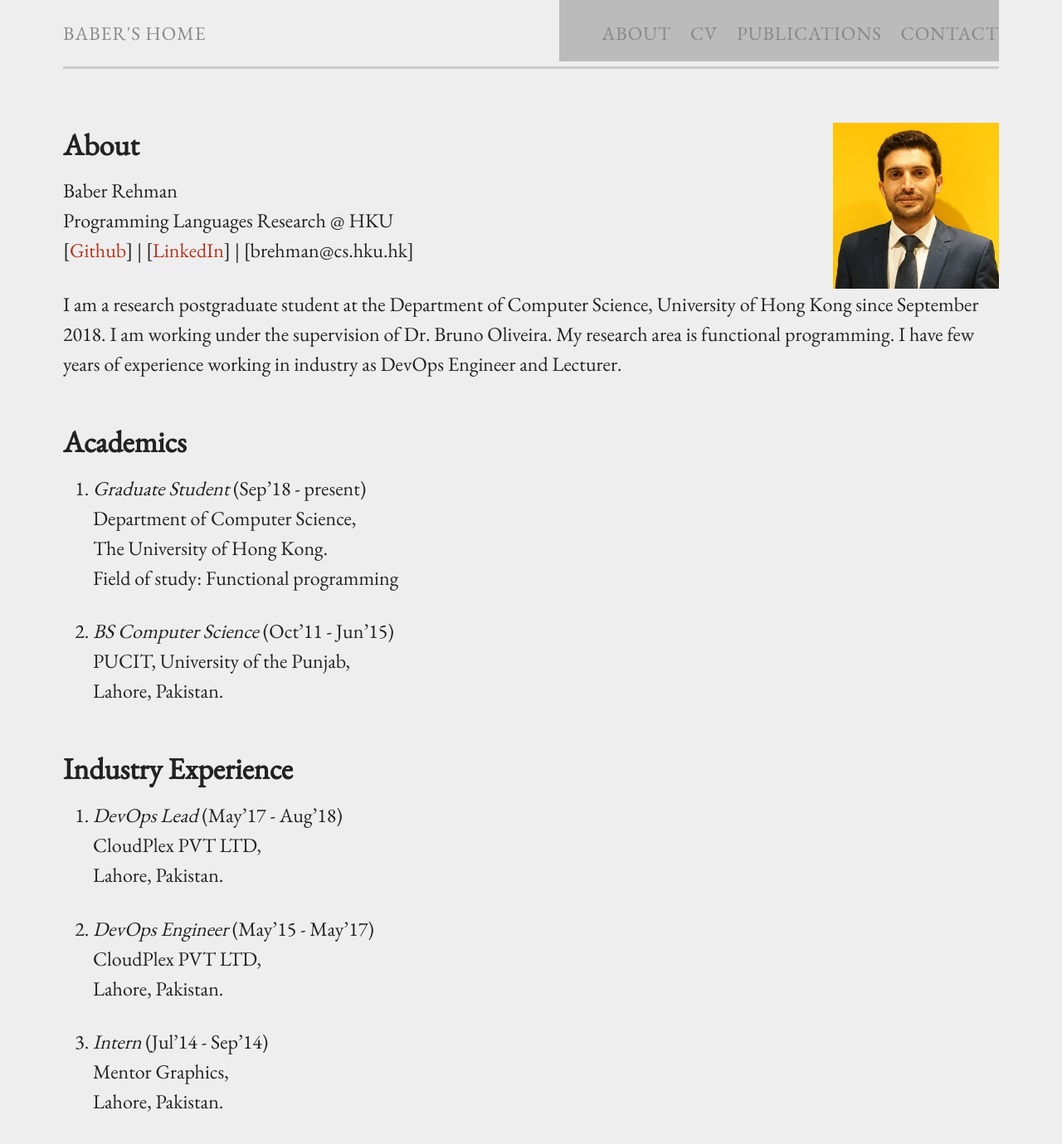
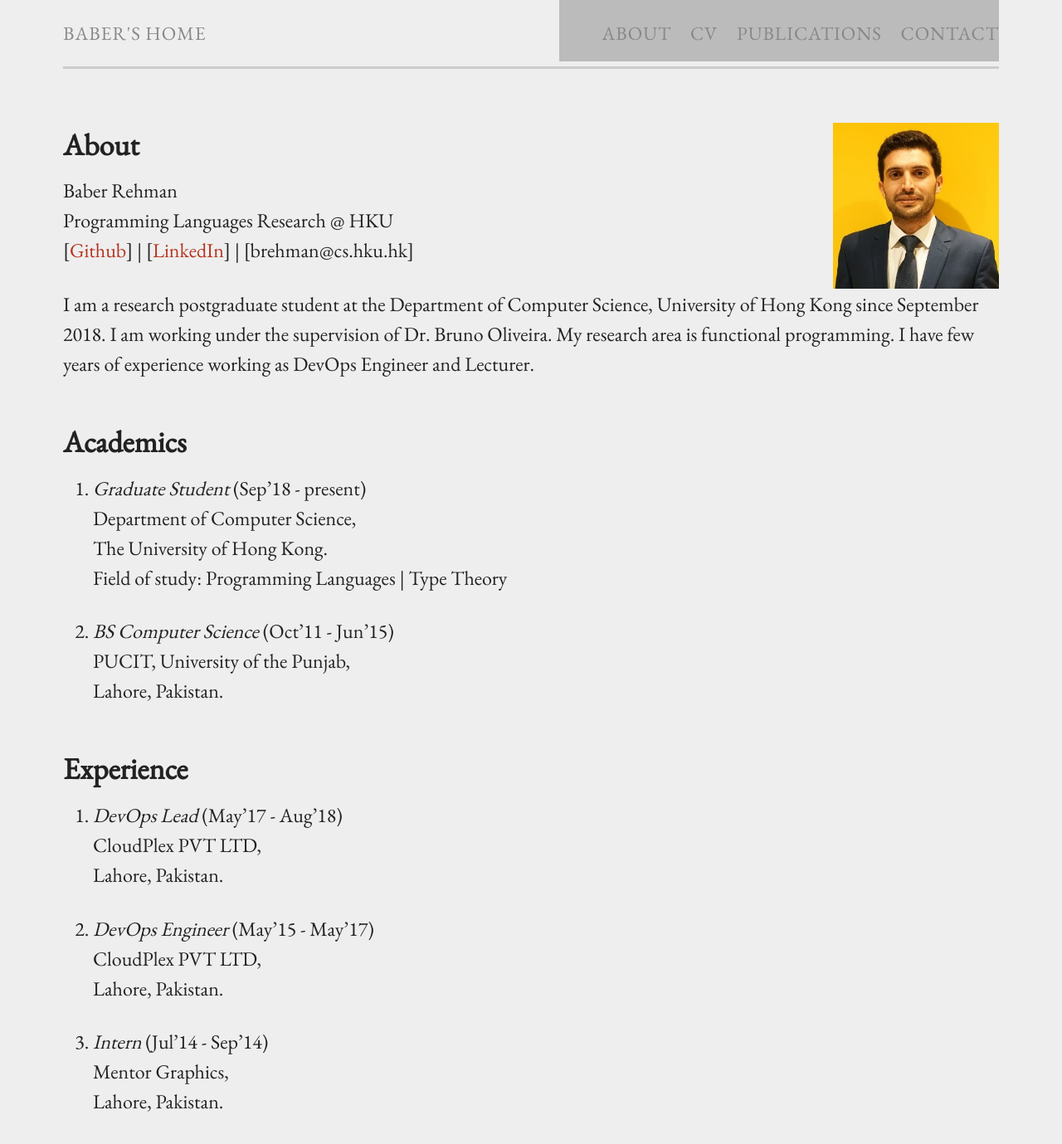
Before and after one commit to baberrehman/baberrehman.github.io, a Jekyll site: the page built from index.md, in a window 1280 px wide and 1400 px high. Shown: the top 1379 px of the window at 83% size. Built offline with Jekyll 4.4.1, drawn with Linux system fonts in a browser that asks for light colours.

Commit message:
Programming Languages

```diff
--- a/index.md
+++ b/index.md
@@ -15,20 +15,20 @@ Programming Languages Research @ HKU <br />
 [[Github](https://github.com/baberrehman/)] | [[LinkedIn](https://www.linkedin.com/in/baberrehman/)] | [brehman@cs.hku.hk]
 
 I am a research postgraduate student at the Department of Computer Science, University of Hong Kong since September 2018. I am working under the supervision of Dr. Bruno Oliveira.
-My research area is functional programming. I have few years of experience working in industry as DevOps Engineer and Lecturer.
+My research area is functional programming. I have few years of experience working as DevOps Engineer and Lecturer.
 
 ## Academics
 
 1. *Graduate Student* (Sep'18 - present) <br />
    Department of Computer Science, <br />
    The University of Hong Kong. <br />
-   Field of study: Functional programming
+   Field of study: Programming Languages | Type Theory
 
 2. *BS Computer Science* (Oct'11 - Jun'15) <br />
    PUCIT, University of the Punjab, <br />
    Lahore, Pakistan.
 
-## Industry Experience
+## Experience
 
 1. *DevOps Lead* (May'17 - Aug'18) <br />
    CloudPlex PVT LTD, <br />
```
Also changed, not shown: favicon.ico (deleted).
